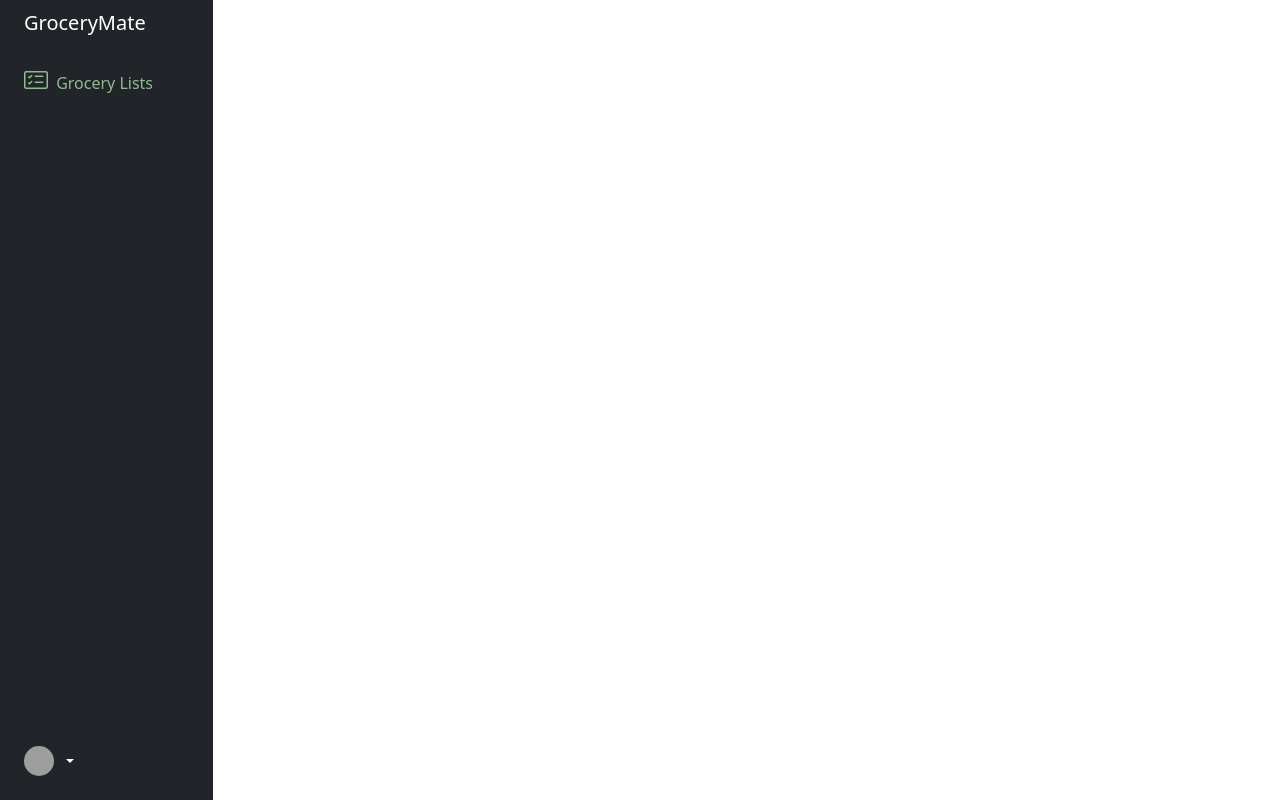
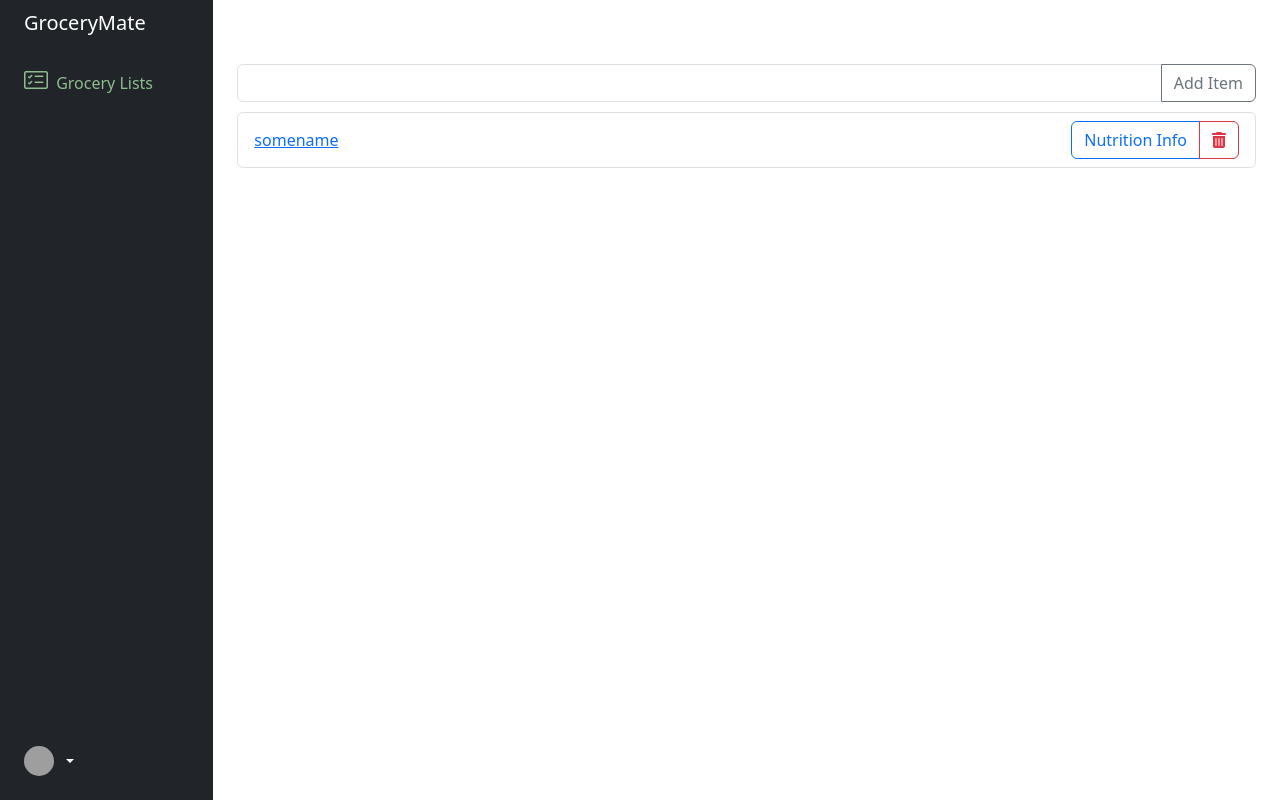
Before and after one commit to FuadMannan/GroceryMate, a Django app: page /grocery_items/1 in a window 1280 px wide. Run offline with Django 5.2, Linux system fonts and the light colour scheme; grey boxes are pictures that could not be loaded.

Commit message:
Add Basin UI page for grocery item that can show nutrition info

```diff
--- a/GroceryMate/myapp/static/css/grocery_items.css
+++ b/GroceryMate/myapp/static/css/grocery_items.css
@@ -0,0 +1,3 @@
+.grocery-items-div{
+    margin-top: 10px;
+}
--- a/GroceryMate/myapp/static/js/grocery_items.js
+++ b/GroceryMate/myapp/static/js/grocery_items.js
@@ -0,0 +1,58 @@
+document.addEventListener("DOMContentLoaded", function () {
+    data = {
+        "calories": 261.6,
+        "serving_size_g": 100.0,
+        "fat_total_g": 3.4,
+        "fat_saturated_g": 0.7,
+        "protein_g": 8.8,
+        "sodium_mg": 495,
+        "potassium_mg": 98,
+        "cholesterol_mg": 0,
+        "carbohydrates_total_g": 50.2,
+        "fiber_g": 2.7,
+        "sugar_g": 5.7,
+    };
+
+
+    // Create a table element
+    var table = document.createElement('table');
+    table.className = 'table table-hover';
+
+    // Create table header
+    var thead = document.createElement('thead');
+    var tr = document.createElement('tr');
+    var th1 = document.createElement('th');
+    th1.textContent = 'Nutrient';
+    var th2 = document.createElement('th');
+    th2.textContent = 'Value';
+    tr.appendChild(th1);
+    tr.appendChild(th2);
+    thead.appendChild(tr);
+    table.appendChild(thead);
+
+    // Create table body
+    var tbody = document.createElement('tbody');
+    for (var key in data) {
+        var tr = document.createElement('tr');
+        var td1 = document.createElement('td');
+        td1.textContent = key.replace(/_/g, ' ').toUpperCase();
+        var td2 = document.createElement('td');
+        td2.textContent = data[key];
+        tr.appendChild(td1);
+        tr.appendChild(td2);
+        tbody.appendChild(tr);
+    }
+    table.appendChild(tbody);
+
+    var button = document.getElementById('nutrition-info')
+
+    // Initialize popover on the button
+    new bootstrap.Popover(button, {
+        animation: true,
+        title: 'Nutrition Information',
+        content: table,
+        trigger: 'focus',
+        html: true,
+    });
+
+});
--- a/GroceryMate/myapp/templates/grocery_items.html
+++ b/GroceryMate/myapp/templates/grocery_items.html
@@ -8,6 +8,29 @@
 
 
 {% block content %}
+<div class="container mt-5">
+    <div class="input-group">
+        <input type="text" class="form-control" aria-label="Add Item to your grocery list">
+        <button type="button" class="btn btn-outline-secondary">Add Item</button>
+    </div>
+
+    <div class="grocery-items-div">
+        <ul class="list-group" id="grocery-lists-container">
+            <li class="list-group-item d-flex justify-content-between align-items-center">
+                <a href="#" class="grocery-list-item-link">
+                    <span class="item-name">somename</span>
+                </a>
+                <div class="btn-group" role="group">
+                    <button type="button" class="btn btn-outline-primary rename-btn" id="nutrition-info">Nutrition
+                        Info</i>
+                    </button>
+                    <button type="button" class="btn btn-outline-danger delete-btn"><i class="fas fa-trash-alt"></i>
+                    </button>
+                </div>
+            </li>
+        </ul>
+    </div>
+</div>
 
 <script src="{% static '/js/grocery_items.js' %}"></script>
 
```
